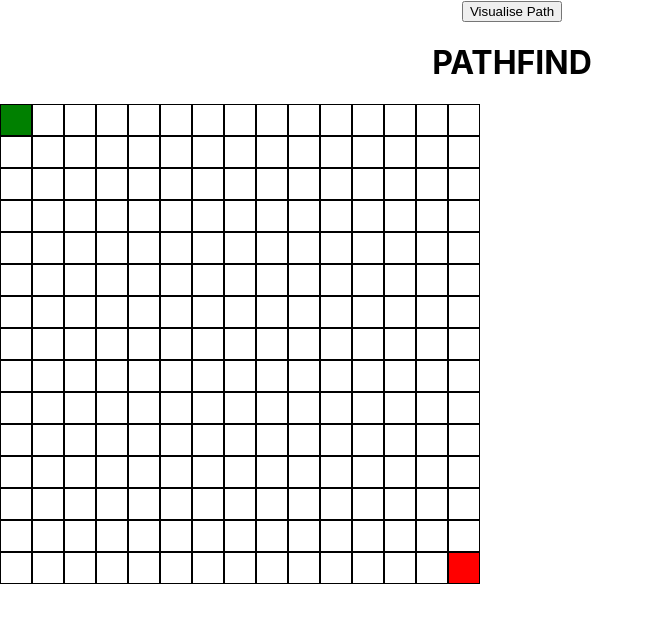
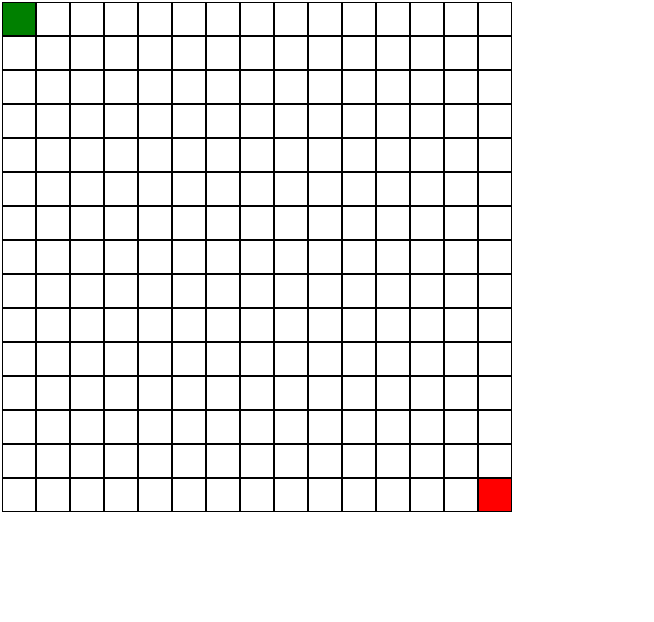
Before and after one commit to Jacobomara901/pathfinder, a React (Create React App) app: page / in a window 1280 px wide. Shown: the top 622 px of the page, without its empty margins (0-654 px from the left). Built offline with nearby package versions, Linux system fonts and the light colour scheme.

Commit message:
rewrite as Class based component

```diff
--- a/src/components/Node/Node.css
+++ b/src/components/Node/Node.css
@@ -3,6 +3,10 @@
   height: 30px;
   border: 1px solid black;
   display: flex;
+}
+
+.wall{
+  background-color: black;
 }
 
 .nodestart {
--- a/src/components/Node/Node.jsx
+++ b/src/components/Node/Node.jsx
@@ -1,9 +1,22 @@
-import React from 'react'
+import React, { Component } from "react";
 import './Node.css';
 
-const Node = ({ isStart, isEnd, row, col }) => {
-    const classes = isStart ? 'nodestart' : isEnd ? 'nodeend' : "";
-    return <div className={`node ${classes}`} id={`node-${row}-${col}`}></div>
-};
 
-export default Node;
+export default class Node extends Component {
+    render() {
+        const {
+            col,
+            isEnd,
+            isStart,
+            isWall,
+            row,
+        } = this.props;
+
+        const classes = isStart ? 'nodestart' : isEnd ? 'nodeend' : isWall? "wall": "";
+
+        return (
+            <td className={`node ${classes}`} id={`node-${row}-${col}`}></td>
+        )
+    }
+
+}
--- a/src/components/Pathfind/Pathfind.jsx
+++ b/src/components/Pathfind/Pathfind.jsx
@@ -1,143 +1,91 @@
-import React, {useEffect, useState} from 'react'
+import React, { Component } from "react";
 import Node from '../Node/Node';
 import './Pathfind.css';
-import Astar from '../../Algorithms/astar/astar';
 
-const rows = 15;
-const cols = 15;
+export default class Pathfind extends Component {
+    constructor(){
+        super();
+        this.state = {
+            rows: 15,
+            cols: 15,
 
-const NODE_START_ROW = 0
-const NODE_START_COL = 0
-const NODE_END_ROW = rows - 1;
-const NODE_END_COL = cols - 1;
+            grid: [],
 
-
-const Pathfind = () => {
-  const [Grid, setGrid] = useState([]);
-  const [Path, setPath] = useState([]);
-  const [VisitedNodes, setVisitedNodes] = useState([])
-
-
-  useEffect(() => {
-    initialiseGrid();
-  }, [])
-
-
-  //creates the grid
-  const initialiseGrid = () => {
-    const grid = new Array(rows);
-
-    for (let i=0; i < rows; i++){
-            grid[i] = new Array(cols);
-        }
-    createSpot(grid);
-    setGrid(grid);
-    addNeighbours(grid);
-
-    const startNode = grid[NODE_START_ROW][NODE_START_COL];
-    const endNode = grid[NODE_END_ROW][NODE_END_COL];
-    let path = Astar(startNode, endNode);
-    setPath(path.path);
-    setVisitedNodes(path.visitedNodes);
+            NODE_START_ROW: 0,
+            NODE_START_COL: 0,
+            NODE_END_ROW: 14,
+            NODE_END_COL: 14,
 
         };
-
-//creates the spot
-  const createSpot = (grid) => {
-        for (let i=0; i < rows; i++){
-            for (let j=0; j < cols; j++){
-                grid[i][j] = new Spot(i,j);
-            }
-        }
+        // this.handleMouseDown = this.handleMouseDown.bind(this);
+        // this.handleMouseLeave = this.handleMouseLeave.bind(this);
+        // this.toggleIsRunning = this.toggleIsRunning.bind(this);
     };
 
-    //add Neuighbours
-    const addNeighbours = (grid) => {
-        for (let i = 0; i<rows; i++)
+    componentDidMount() {
+        const grid = this.getInitialGrid();
+        this.setState({grid});
+    }
+
+    getInitialGrid = (
+        rows = this.state.rows,
+        cols = this.state.cols,
+    ) => {
+        const initialGrid = [];
+        for (let row = 0; row < rows ; row++)
         {
-            for (let j =0; j<cols; j++)
+            const currentRow = [];
+            for (let col = 0; col < cols; col++)
             {
-                grid[i][j].addneighbours(grid)
+                currentRow.push(this.createNode( row, col ));
             }
+            initialGrid.push(currentRow);
         }
+        return initialGrid;
+    };
+    createNode = ( row, col ) => {
+        return {
+            row,
+            col,
+            isStart:
+                row === this.state.NODE_START_ROW && col === this.state.NODE_START_COL,
+            isEnd:
+                row === this.state.NODE_END_ROW && col === this.state.NODE_END_COL,
+            isVisited: false,
+            isWall: false,
+            previousNode: undefined,
+        };
+    };
+    render() {
+        const {grid} =  this.state;
+        return (
+            <div>
+            <table>
+            <tbody className = 'rowWrapper'>
+                {grid.map((row, rowIndx) => {
+                    return(
+                        <tr key={rowIndx} className='wrapper'>
+                            {row.map((node,nodeIndx) => {
+                                const {row, col, isEnd, isStart, isWall} = node;
+                                return (
+                                    <Node
+                                        key = {nodeIndx}
+                                        col = {col}
+                                        isEnd = {isEnd}
+                                        isStart = {isStart}
+                                        isWall = {isWall}
+                                        row = {row}
+                               ></Node>
+                               );
+                            })}
+                        </tr>
+                    )
                 }
-//SPOT COINSTRUCTOR
+                )}
 
-    function Spot(i,j){
-        this.x = i;
-        this.y = j;
-        this.isStart = this.x === NODE_START_ROW && this.y === NODE_START_COL;
-        this.isEnd = this.x === NODE_END_ROW && this.y ===NODE_END_COL;
-        this.g = 0;
-        this.f = 0;
-        this.h = 0;
-        this.neighbours = [];
-        this.previous = undefined;
-        this.addneighbours = function(grid)
-        {
-            let i = this.x;
-            let j = this.y;
-            if (i > 0) this.neighbours.push(grid[i-1][j]);
-            if (i < rows - 1) this.neighbours.push(grid[i+1][j]);
-            if (j > 0) this.neighbours.push(grid[i][j-1]);
-            if (j < cols - 1) this.neighbours.push(grid[i][j+1]);
+            </tbody>
+            </table>
+        </div>);
+
     };
 }
-
-//GRID WITH NODE
-    const gridWithNode = (
-        <div>
-            {Grid.map((row, rowIndex) => {
-                return (
-                    <div key={rowIndex} className='rowWrapper'>
-                        {row.map((col,colIndex) => {
-                            const { isStart, isEnd } = col;
-                            return <Node key= {colIndex} isStart= {isStart} isEnd = {isEnd} row={rowIndex} col={colIndex} />;
-                        })}
-                    </div>
-                );
-            })}
-        </div>
-    );
-
-
-    const visualiseShortestPath = (shortestPathNodes) => {
-        for (let i = 0; i < shortestPathNodes.length; i++){
-            setTimeout(() => {
-                const node = shortestPathNodes[i];
-                document.getElementById(`node-${node.x}-${node.y}`).className =
-                "node node-shortest-path";
-            }, 10 * i)
-        }
-    };
-
-    const visualisePath = () => {
-        for (let i = 0; i <= VisitedNodes.length; i++){
-           if (i === VisitedNodes.length){
-            setTimeout(() => {
-                visualiseShortestPath(Path);
-            }, 20 * i);
-           } else {
-            setTimeout(() => {
-                const node = VisitedNodes[i];
-                document.getElementById(`node-${node.x}-${node.y}`).className =
-                "node node-visited";
-            }, 20 * i);
-           }
-        }
-
-    }
-
-
-
-    console.log(Path);
-  return (
-    <div className = 'wrapper'>
-     <button onClick={visualisePath}>Visualise Path</button>
-     <h1>PATHFIND</h1>
-     {gridWithNode}
-    </div>
-  );
-};
-
-export default Pathfind;
```
Also changed, not shown: src/components/Node/NodeOLD.jsx (added, +19 -0 lines), src/components/Pathfind/PathfindOLD.jsx (added, +146 -0 lines). Lines whose indentation alone changed are shown as unchanged.
